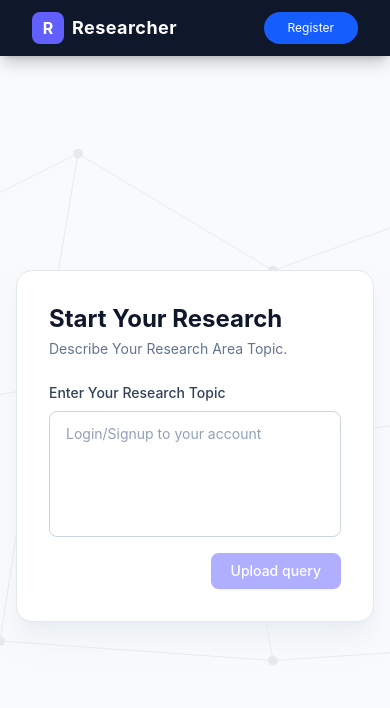
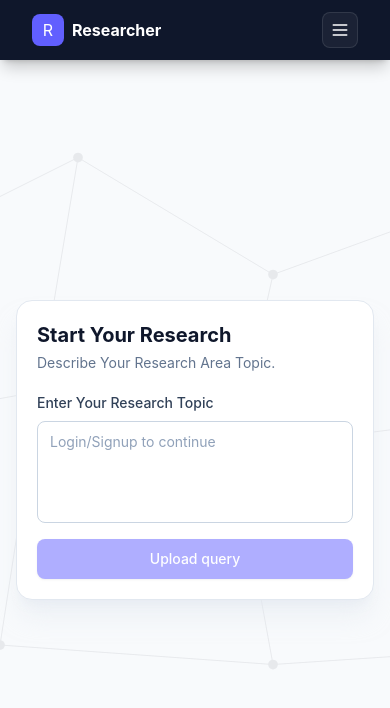
Before and after one commit to Shoaib-malik124/Multi-Agent-Deep-Researcher, a React (Vite) app in the folder Frontend/researcher/: page / in a window 390 px wide. Shown: the top 708 px of the page. Built offline with nearby package versions, Linux system fonts and the light colour scheme; no server answers.

Commit message:
responsiveness

```diff
--- a/Frontend/researcher/src/components/Dashboard.jsx
+++ b/Frontend/researcher/src/components/Dashboard.jsx
@@ -1,28 +1,27 @@
 import React, { useState } from 'react'
-import Dashbackground from './Dashbackground';
-import { useUser } from "@clerk/clerk-react";
+import { useUser } from '@clerk/clerk-react'
+import Dashbackground from './Dashbackground.jsx'
 
 function Dashboard() {
-  const [query, setQuery] = useState('');
-  const {user}=useUser()
+  const { user } = useUser()
+  const [query, setQuery] = useState('')
 
   const handleSubmit = (e) => {
-    e.preventDefault();
+    e.preventDefault()
     // API Call later
-    setQuery("");
   }
 
   return (
-    <main className="relative flex min-h-[calc(100vh-64px)] items-center justify-center overflow-hidden bg-slate-50 px-4 py-16">
+    <main className="relative flex min-h-[calc(100vh-64px)] items-center justify-center overflow-hidden bg-slate-50 px-4 py-10 sm:px-6 sm:py-16">
 
-      <Dashbackground/>
+      <Dashbackground />
 
-      <div className="relative w-full max-w-xl rounded-2xl border border-slate-200 bg-white p-8 shadow-xl shadow-slate-200/50">
+      <div className="relative w-full max-w-xl rounded-2xl border border-slate-200 bg-white p-5 shadow-xl shadow-slate-200/50 sm:p-8">
 
-        <h1 className="mb-1 text-2xl font-bold text-slate-900">
+        <h1 className="mb-1 text-xl font-bold text-slate-900 sm:text-2xl">
           Start Your Research
         </h1>
-        <p className="mb-6 text-sm text-slate-500">
+        <p className="mb-5 text-sm text-slate-500 sm:mb-6">
           Describe Your Research Area Topic.
         </p>
 
@@ -33,16 +32,16 @@ function Dashboard() {
           <textarea
             id="query-taker"
             placeholder={
-              user?"Enter a concise and detailed query about your research topic":"Login/Signup to your account"
+              user ? "Describe your research topic" : "Login/Signup to continue"
             }
             value={query}
             onChange={(e) => setQuery(e.target.value)}
-            rows={5}
-            className="w-full resize-none rounded-lg border border-slate-300 px-4 py-3 text-sm text-slate-900 placeholder:text-slate-400 focus:border-indigo-500 focus:outline-none focus:ring-2 focus:ring-indigo-500/30"
+            rows={4}
+            className="w-full resize-none rounded-lg border border-slate-300 px-3 py-2.5 text-sm text-slate-900 placeholder:text-slate-400 focus:border-indigo-500 focus:outline-none focus:ring-2 focus:ring-indigo-500/30 sm:px-4 sm:py-3 sm:rows-5"
           />
           <button
             type="submit"
-            className="mt-2 self-end rounded-lg bg-indigo-500 px-5 py-2 text-sm font-medium text-white shadow-sm transition-colors hover:bg-indigo-400 disabled:cursor-not-allowed disabled:opacity-50"
+            className="mt-2 w-full rounded-lg bg-indigo-500 px-5 py-2.5 text-sm font-medium text-white shadow-sm transition-colors hover:bg-indigo-400 disabled:cursor-not-allowed disabled:opacity-50 sm:w-auto sm:self-end sm:py-2"
             disabled={!query.trim() || !user}
           >
             Upload query
--- a/Frontend/researcher/src/components/Documents.jsx
+++ b/Frontend/researcher/src/components/Documents.jsx
@@ -6,16 +6,16 @@ function Documents() {
   const { user } = useUser()
 
   return (
-    <main className="relative flex min-h-[calc(100vh-64px)] items-center justify-center overflow-hidden bg-slate-50 px-4 py-16">
+    <main className="relative flex min-h-[calc(100vh-64px)] items-center justify-center overflow-hidden bg-slate-50 px-4 py-10 sm:px-6 sm:py-16">
 
       <Dashbackground />
 
-      <div className="relative w-full max-w-md rounded-2xl border border-slate-200 bg-white p-8 text-center shadow-xl shadow-slate-200/50">
+      <div className="relative w-full max-w-md rounded-2xl border border-slate-200 bg-white p-6 text-center shadow-xl shadow-slate-200/50 sm:p-8">
 
-        <div className="mx-auto mb-5 flex h-12 w-12 items-center justify-center rounded-full bg-indigo-50">
+        <div className="mx-auto mb-4 flex h-10 w-10 items-center justify-center rounded-full bg-indigo-50 sm:mb-5 sm:h-12 sm:w-12">
           <svg
             xmlns="http://www.w3.org/2000/svg"
-            className="h-6 w-6 text-indigo-500"
+            className="h-5 w-5 text-indigo-500 sm:h-6 sm:w-6"
             fill="none"
             viewBox="0 0 24 24"
             stroke="currentColor"
@@ -25,11 +25,11 @@ function Documents() {
           </svg>
         </div>
 
-        <h1 className="mb-1 text-xl font-bold text-slate-900">
+        <h1 className="mb-1 text-lg font-bold text-slate-900 sm:text-xl">
           Your document is ready
         </h1>
-        <p className="mb-6 text-sm text-slate-500">
-          "We've finished generating your research document. Download it below."
+        <p className="mb-5 text-sm text-slate-500 sm:mb-6">
+          We've finished generating your research document. Download it below.
         </p>
 
         <button
--- a/Frontend/researcher/src/components/Login.jsx
+++ b/Frontend/researcher/src/components/Login.jsx
@@ -2,10 +2,15 @@ import React from 'react'
 import { useClerk } from "@clerk/clerk-react";
 
 function Register() {
-  const {openSignIn}=useClerk()
+  const { openSignIn } = useClerk()
 
   return (
-    <button onClick={openSignIn} className="bg-blue-600 text-white px-6 sm:px-9 py-2 rounded-full">Register</button>
+    <button
+      onClick={openSignIn}
+      className="rounded-full bg-blue-600 px-4 py-1.5 text-xs font-medium text-white transition-colors hover:bg-blue-500 active:scale-95 sm:px-6 sm:py-2 sm:text-sm"
+    >
+      Register
+    </button>
   )
 }
 
--- a/Frontend/researcher/src/components/Navigation.jsx
+++ b/Frontend/researcher/src/components/Navigation.jsx
@@ -8,6 +8,7 @@ function NavigationBar() {
   const {openSignIn}=useClerk()
   const {user}=useUser()
   const {getToken}=useAuth() // will be used later to get the jwt for backend calls.
+  const [showDropDown,setShowDropDown]=useState(false)
 
   const linkClasses = ({ isActive }) =>
     `relative px-1 py-2 text-sm font-medium transition-colors duration-200 ${
@@ -20,16 +21,18 @@ function NavigationBar() {
     <nav className="sticky top-0 z-50 flex items-center justify-between bg-slate-900 px-8 py-3 shadow-lg shadow-black/20">
 
       <div className="flex items-center gap-2">
-        <div className="flex h-8 w-8 items-center justify-center rounded-lg bg-indigo-500 font-bold text-white">
-          R
-        </div>
-        <p className="text-lg font-bold tracking-wide text-white">
-          Researcher
-        </p>
+      <div className="flex h-8 w-8 shrink-0 items-center justify-center rounded-lg bg-indigo-500 text-white">
+        R
       </div>
+
+      <p className="truncate text-base font-bold text-white">
+        Researcher
+      </p>
+    </div>
 
       <div className="absolute left-1/2 hidden -translate-x-1/2 items-center gap-8 md:flex">
         {
+          // This automatically gets removed for small screens,so place a hamburger.
           user ? (
             <div className="flex items-center gap-8">
               <NavLink to="/" className={linkClasses} >
@@ -55,15 +58,81 @@ function NavigationBar() {
         }
       </div>
 
-      <div className="flex min-w-[100px] items-center justify-end gap-3">
+      {/* For small screens */}
+      <div className="ml:auto md:hidden">
         {
-          user?<div className="flex items-center gap-3">
-              <p className="max-sm:hidden text-white">Hi, {user.firstName+" "+user.lastName}</p>
-              <UserButton/>
-          </div>:
-          <div className="flex gap-4 max-sm:text-xs">
-              <Register/>
-          </div>
+          showDropDown ? (
+            <div className="absolute right-3 top-full mt-2 w-44 rounded-xl border border-white/10 bg-[#1c1d3a] p-2 shadow-2xl shadow-black/40">
+            {
+              user ? (
+                <div className="flex flex-col gap-1">
+
+                  <div className="flex items-center gap-2 sm:gap-3">
+                    <UserButton />
+                  </div>
+
+                  <NavLink
+                    to="/"
+                    className={linkClasses}
+                    onClick={() => setShowDropDown(false)}
+                  >
+                    Dashboard
+                  </NavLink>
+
+                  <NavLink
+                    to="/documents"
+                    className={linkClasses}
+                    onClick={() => setShowDropDown(false)}
+                  >
+                    Documents
+                  </NavLink>
+
+                </div>
+              ) : (
+                <div className="flex flex-col items-stretch p-1">
+                  <Register />
+                </div>
+              )
+            }
+            </div>
+          ) :
+          (
+            <div>
+              <button
+               onClick={() => setShowDropDown(true)}
+               aria-label="Open menu"
+               className="flex h-9 w-9 items-center justify-center rounded-lg border border-white/10 bg-white/5 text-white transition-colors hover:bg-white/10 active:scale-95"
+               >
+                <svg
+                  xmlns="http://www.w3.org/2000/svg"
+                  className="h-5 w-5"
+                  fill="none"
+                  viewBox="0 0 24 24"
+                  stroke="currentColor"
+                  strokeWidth={2}
+                >
+                  <path strokeLinecap="round" strokeLinejoin="round" d="M4 6h16M4 12h16M4 18h16" />
+                </svg>
+              </button>
+            </div>
+          )
+        }
+      </div>
+
+      <div className="hidden md:flex min-w-[60px] items-center justify-end gap-2 sm:min-w-[100px] sm:gap-3">
+        {
+          user ? (
+            <div className="flex items-center gap-2 sm:gap-3">
+              <p className="hidden text-sm text-white sm:block sm:text-base">
+                Hi, {user.firstName + " " + user.lastName}
+              </p>
+              <UserButton />
+            </div>
+          ) : (
+            <div className="flex gap-2 sm:gap-4">
+              <Register />
+            </div>
+          )
         }
       </div>
 
```
